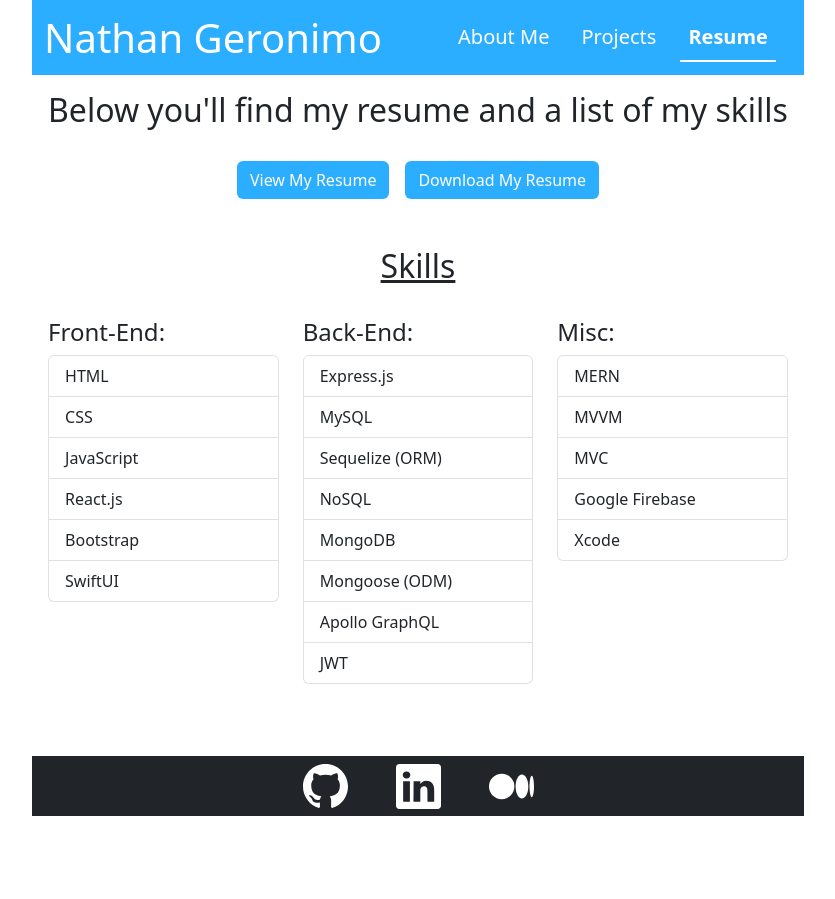
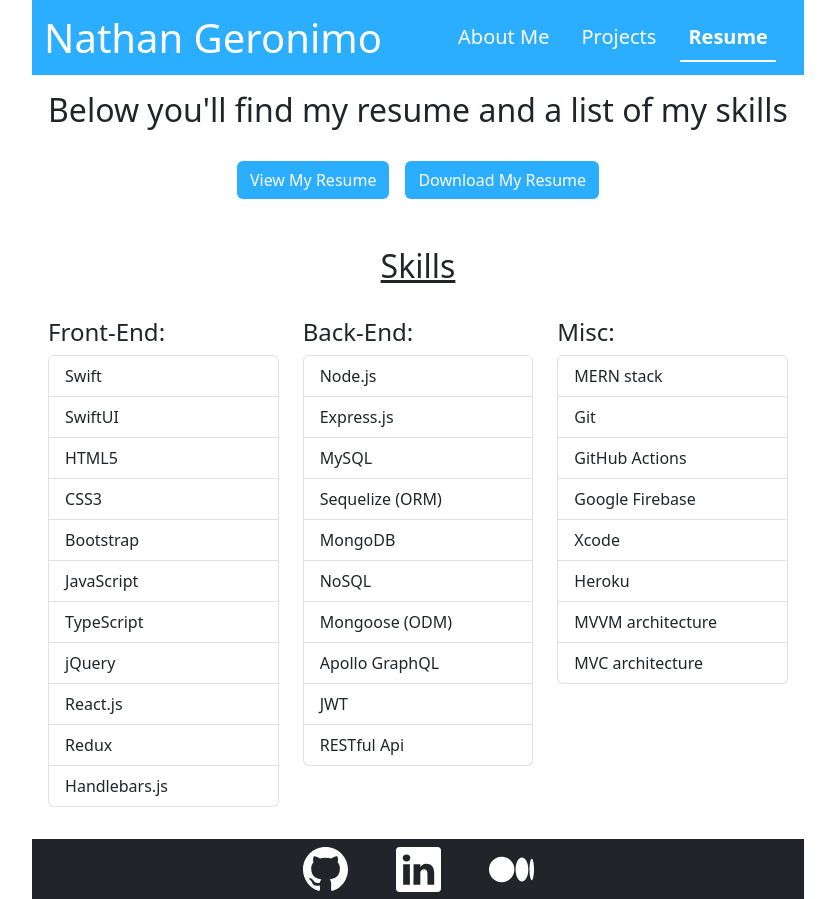
Before and after one commit to nathangero/portfolio-react, a React (Vite) app: page /resume in a window 1280 px wide. Shown: the whole page, without its empty margins (222-1057 px from the left). Before the commit the page ends 816 px from the top, so only its background shows below. Built offline with nearby package versions, Linux system fonts and the light colour scheme.

Commit message:
update about me and skils page

```diff
--- a/index.html
+++ b/index.html
@@ -6,7 +6,7 @@
   <link rel="icon" type="image/svg+xml" href="/logo.svg" />
   <meta name="viewport" content="width=device-width, initial-scale=1.0" />
   <meta name="description" content="Nathan Geronimo's software engineer portfolio. Check out his work!">
-  <title>Nathan Geronimo | Software Engineer</title>
+  <title>Nathan Geronimo | Software Engineer | SF Bay Area</title>
 </head>
 
 <body>
--- a/src/pages/AboutMePage.jsx
+++ b/src/pages/AboutMePage.jsx
@@ -8,6 +8,7 @@ export default function AboutMePage() {
       width: "200px",
       objectFit: "cover",
       objectPosition: "50% 50%" /* centers image within constraints */,
+      margin: "10px",
     },
   };
 
@@ -20,16 +21,15 @@ export default function AboutMePage() {
           alt="nathan's face profile picture"
         />
 
-        <h1 className="fs-3">Software Engineer</h1>
+        <h1 className="fs-3">Nathan Geronimo | Software Engineer</h1>
       </div>
 
       <div id="about-me-text" className="p-3">
         <p>
-          I&apos;m a full stack iOS and MERN web developer based in the Bay
-          Area. My specialties are React, SwiftUI, Express.js, MySQL, MongoDB,
-          REST api, GraphQL, Firebase, and Google Cloud Platform. I created and
-          currently maintain iOS rideshare apps called{" "}
-          <a
+          I&apos;m an experienced full-stack developer with over 4 years specializing in iOS development, and certified in full-stack
+          web development with a focus on the MERN stack. The technologies I specialize i are Swift/SwiftUI, React.js, Express.js, MySQL, MongoDB,
+          RESTful api, GraphQL, Firebase, and Google Cloud Platform. I created the iOS rideshare apps called <b>Fijo Ridshare & Delivery</b> and <b>Fijo Driver</b>
+          {/* <a
             target="_blank"
             href="https://apps.apple.com/us/app/fijo-rideshare-delivery/id1545438502"
             rel="noreferrer"
@@ -43,7 +43,7 @@ export default function AboutMePage() {
             rel="noreferrer"
           >
             Fijo Driver
-          </a>
+          </a> */}
           . In Dec 2023, I just finished a coding bootcamp through UC Berkeley
           Extension on learning how to be a full-stack MERN web developer using
           the following technologies: MongoDB, Express, React, Node.js, REST,
@@ -54,21 +54,35 @@ export default function AboutMePage() {
           In my freetime I like to try different food places around the Bay Area
           with my loving partner, hangout with my friends whether its through
           Discord or IRL, travel to see family, participate in my church
-          activities/worship throughout the week, and improving my coding skills
-          through personal projects or LeetCode/HackerRank practice.
+          activities/worship throughout the week, and always thinking of my next passion project.
         </p>
         <br />
         <p>
           Please check out my work{" "}
           <Link className="text-primary" to={"/projects"}>
-            here
-          </Link>{" "}
+            here{" "}
+          </Link>
           {/* or contact me{" "}
           <Link className="text-primary" to={"/contact"}>
             here
           </Link> */}
           and thank you for visiting!
         </p>
+
+        <p>
+          In fact, check out my most recent project,  <a target="_blank" href="https://rock-paper-scissor-go.firebaseapp.com/" rel="noreferrer" ><b>Rock, Paper, Scissors Go!</b></a>
+          <br />
+          You can play Rock, Paper, Scissors online with anyone! It&apos;s designed to allow anyone play, whether they have an account or not.
+          You can play with random players, or make a private lobby and invite someone you know.
+          <br />
+          The technologies used are:
+          <ul>
+            <li>React.js</li>
+            <li>TypeScript</li>
+            <li>Bootstrap</li>
+            <li>Google Firebase</li>
+          </ul>
+        </p>
       </div>
     </section>
   );
--- a/src/pages/ResumePage.jsx
+++ b/src/pages/ResumePage.jsx
@@ -9,18 +9,42 @@ export default function ResumePage() {
   };
 
   const skills = {
-      frontend: ["HTML", "CSS", "JavaScript", "React.js", "Bootstrap", "SwiftUI"],
+    frontend: [
+      "Swift",
+      "SwiftUI",
+      "HTML5",
+      "CSS3",
+      "Bootstrap",
+      "JavaScript",
+      "TypeScript",
+      "jQuery",
+      "React.js",
+      "Redux",
+      "Handlebars.js",
+    ],
     backend: [
+      "Node.js",
       "Express.js",
       "MySQL",
       "Sequelize (ORM)",
+      "MongoDB",
       "NoSQL",
-        "MongoDB",
       "Mongoose (ODM)",
       "Apollo GraphQL",
       "JWT",
+      "RESTful Api",
     ],
-      misc: ["MERN", "MVVM", "MVC", "Google Firebase", "Xcode"],
+    misc: [
+      "MERN stack",
+      "Git",
+      "GitHub Actions",
+      "Google Firebase",
+      "Xcode",
+      "Heroku",
+      "MVVM architecture",
+      "MVC architecture",
+    ]
+    ,
   };
 
   const frontendItems = skills.frontend.map((skill, index) => {
```
Lines whose indentation alone changed are shown as unchanged.
